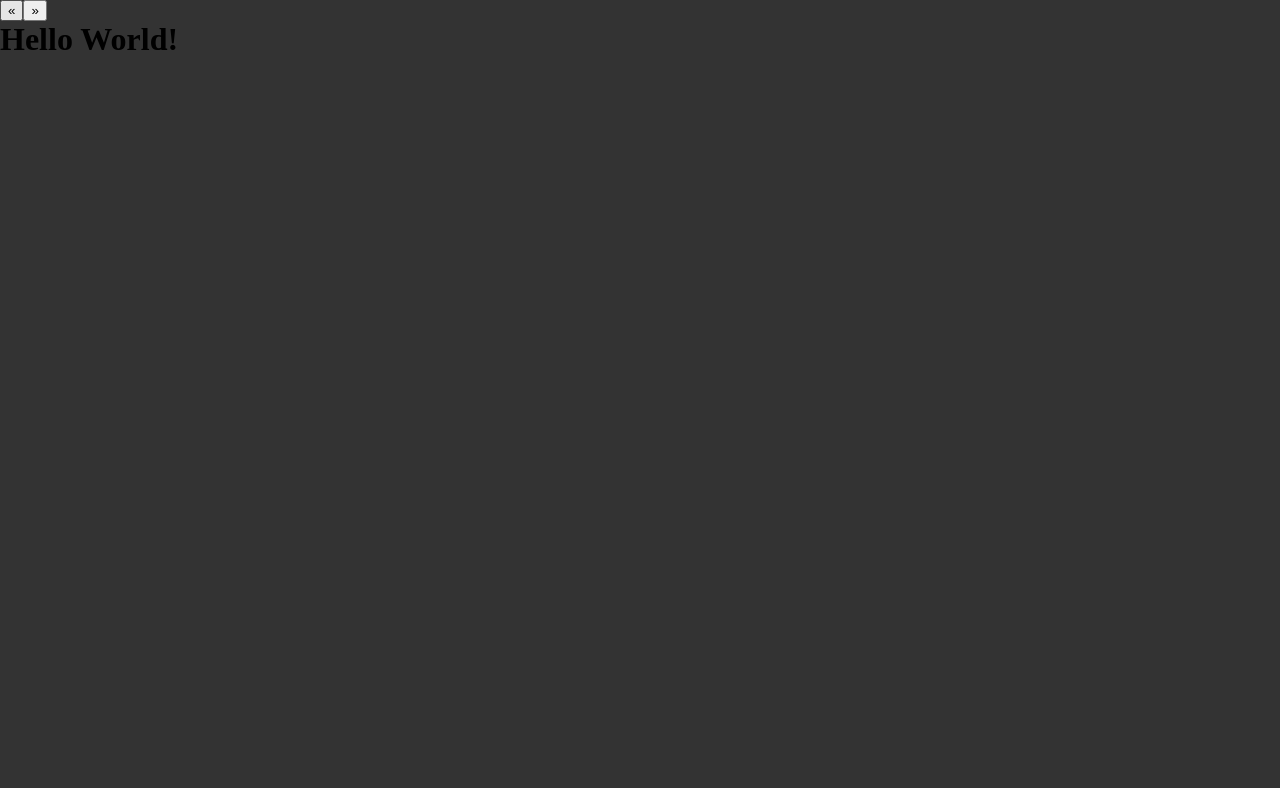
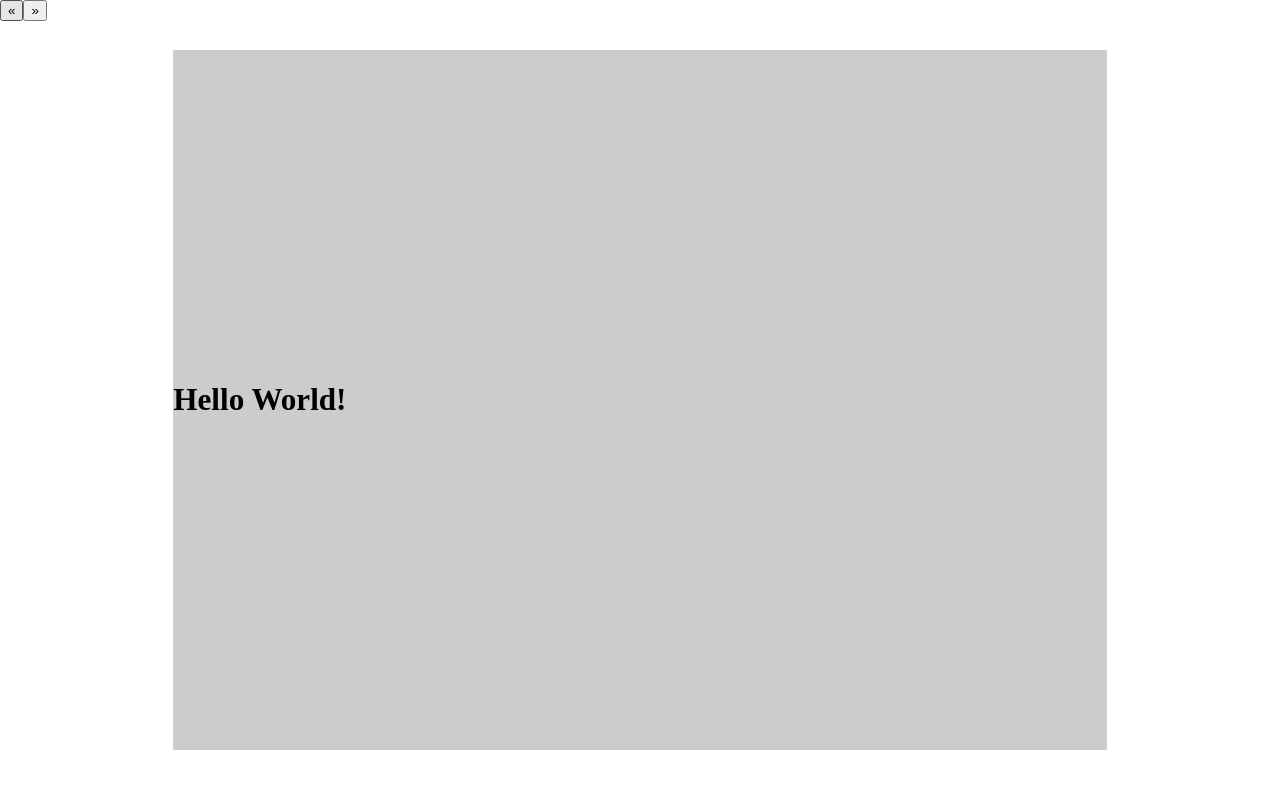
Before and after one commit to konqi/wdrslides, a React app: page / in a window 1280 px wide. Shown: the top 788 px of the page. Built offline with nearby package versions, Linux system fonts and the light colour scheme.

Commit message:
refactored for better encapsulation

```diff
--- a/src/canvas/canvas.css
+++ b/src/canvas/canvas.css
@@ -1,9 +1,9 @@
 .stage {
-	position: absolute;
-	width: 100%;
-	height: 100%;
+	position: relative;
 	margin: 0;
 	padding: 0;
 	overflow: hidden;
-	background: #333;
+	background: #ccc;
+	transform-origin: top left;
+	transition: all 0.25s;
 }
--- a/src/canvas/canvas.jsx
+++ b/src/canvas/canvas.jsx
@@ -4,92 +4,96 @@ import React from 'react'
 import PropTypes from 'prop-types'
 import styles from './canvas.css'
 import Slide from './slide'
-// import {filter, size, chain} from 'lodash'
+import {throttle} from 'lodash'
 
 class Canvas extends React.Component {
 	constructor (props) {
 		super(props)
-		this.state = {position: 0}
-		this.slides = 0
-		this.handleNavigation = this.handleNavigation
+		this.size = {
+			width: 960,
+			height: Math.floor(960 / props.aspectRatio)
+		}
+		this.updateDimensions = throttle(this.updateDimensions.bind(this), 100)
 	}
 
-	// componentDidMount () {
-	// 	this.chain(React.Children.toArray(this.props.children))
-	// 		.filter(child => child.type === Slide)
-	// 		.size()
-	// }
-
-	getChildContext () {
-		return {
-			handleNavigation: this.handleNavigation.bind(this),
-			position: this.state.position,
-			isFirst: this.state.position <= 0,
-			isLast: this.state.position + 1 >= this.slides
-		}
+	componentWillMount () {
+		this.updateDimensions()
 	}
 
-	goForward () {
-		if (this.state.position + 1 < this.slides) {
-			this.setState({position: this.state.position + 1})
-		} else {
-			console.log('no more slides in that direction')
-		}
+	componentDidMount () {
+		window.addEventListener('resize', this.updateDimensions)
 	}
 
-	goBackward () {
-		if (this.state.position > 0) {
-			this.setState({position: this.state.position - 1})
-		} else {
-			console.log('no more slides in that direction')
-		}
+	componentWillUnmount () {
+		window.removeEventListener('resize', this.updateDimensions)
 	}
 
-	handleNavigation (action: 'forward' | 'backward' | 'up' | 'down') {
-		// determine where to go
-		switch (action) {
-			case 'forward' || 'down':
-				this.goForward()
-				break
-			case 'backward' || 'up':
-				this.goBackward()
-				break
-			default:
-				console.error(`Unhandled navigation event ${action}.`)
-		}
+	updateDimensions () {
+		this.setState({scale: this.calcScale()})
+	}
+
+	calcScale () {
+		let xMax = window.innerWidth - this.props.border * 2
+		let yMax = window.innerHeight - this.props.border * 2
+
+		let scaleX = xMax / this.size.width
+		let scaleY = yMax / this.size.height
+
+		return Math.min(scaleX, scaleY)
+	}
+
+	getSlideState (n) {
+		return this.props.currentSlide > n
+			? 'past'
+			: this.props.currentSlide < n ? 'future' : 'current'
 	}
 
 	render () {
-		this.slides = 0
-		let getState = n =>
-			this.state.position > n
-				? 'past'
-				: this.state.position < n ? 'future' : 'current'
+		let slides = 0
 
 		let render = React.Children.map(this.props.children, child => {
 			switch (child.type) {
 				case Slide:
 					return React.cloneElement(child, {
-						state: getState(this.slides++)
+						state: this.getSlideState(slides++)
 					})
 				default:
 					return child
 			}
 		})
 
-		return <div className={styles.stage}>{render}</div>
+		this.props.slidesLoadedCallback(slides)
+
+		return (
+			<div
+				className={styles.stage}
+				style={{
+					top: '50%',
+					left: '50%',
+					width: `${this.size.width}px`,
+					height: `${this.size.height}px`,
+					transform: `scale3d(${this.state.scale}, ${this.state.scale}, 1) translate3d(-50%,-50%, 0)`
+				}}
+			>
+				{render}
+			</div>
+		)
 	}
 }
 
 Canvas.propTypes = {
-	children: PropTypes.arrayOf(PropTypes.element)
+	children: PropTypes.arrayOf(PropTypes.element),
+	slidesLoadedCallback: PropTypes.func,
+	currentSlide: PropTypes.number,
+	aspectRatio: PropTypes.number,
+	border: PropTypes.number
 }
 
-Canvas.childContextTypes = {
-	handleNavigation: PropTypes.func,
-	position: PropTypes.number,
-	isLast: PropTypes.bool,
-	isFirst: PropTypes.bool
+Canvas.defaultProps = {
+	border: 50,
+	aspectRatio: 4 / 3,
+	slidesLoadedCallback: () => {},
+	currentSlide: 0
 }
 
 export default Canvas
--- a/src/canvas/index.js
+++ b/src/canvas/index.js
@@ -1,4 +1,5 @@
 export {default as Canvas} from './canvas'
 export {default as Slide} from './slide'
 export {default as NavButton} from './navButton'
+export {default as Presentation} from './presentation'
 export {default as KeyboardControls} from './keyboardControls'
--- a/src/canvas/keyboardControls.jsx
+++ b/src/canvas/keyboardControls.jsx
@@ -23,7 +23,7 @@ class KeyboardControls extends React.Component {
 				this.context.handleNavigation('backward')
 				break
 			case 'ArrowLeft': // move to slide to the left
-				this.context.handleNavigation('back')
+				this.context.handleNavigation('backward')
 				break
 			case 'ArrowRight': // move to slide to the right
 				this.context.handleNavigation('forward')
@@ -32,7 +32,7 @@ class KeyboardControls extends React.Component {
 				this.context.handleNavigation('forward')
 				break
 			case 'Backspace':
-				this.context.handleNavigation('back')
+				this.context.handleNavigation('backward')
 				break
 			default:
 				console.log(
--- /dev/null
+++ b/src/canvas/presentation.jsx
@@ -0,0 +1,83 @@
+// @flow
+import React from 'react'
+import PropTypes from 'prop-types'
+import Canvas from './canvas'
+
+class Presentation extends React.Component {
+	constructor (props) {
+		super(props)
+		this.state = {position: 0}
+		this.numberOfSlides = 0
+		this.handleNavigation = this.handleNavigation
+	}
+
+	getChildContext () {
+		return {
+			handleNavigation: this.handleNavigation.bind(this),
+			position: this.state.position,
+			total: this.slides,
+			isFirst: this.state.position <= 0,
+			isLast: this.state.position + 1 >= this.slides
+		}
+	}
+
+	goForward () {
+		if (this.state.position + 1 < this.numberOfSlides) {
+			this.setState({position: this.state.position + 1})
+		} else {
+			console.log('no more slides in that direction')
+		}
+	}
+
+	goBackward () {
+		if (this.state.position > 0) {
+			this.setState({position: this.state.position - 1})
+		} else {
+			console.log('no more slides in that direction')
+		}
+	}
+
+	handleNavigation (action: 'forward' | 'backward' | 'up' | 'down') {
+		// determine where to go
+		switch (action) {
+			case 'forward' || 'down':
+				this.goForward()
+				break
+			case 'backward' || 'up':
+				this.goBackward()
+				break
+			default:
+				console.error(`Unhandled navigation event ${action}.`)
+		}
+	}
+
+	slidesLoadedCallback (numberOfSlides) {
+		this.numberOfSlides = numberOfSlides
+	}
+
+	render () {
+		return React.Children.map(this.props.children, child => {
+			if (child.type === Canvas) {
+				return React.cloneElement(child, {
+					slidesLoadedCallback: this.slidesLoadedCallback.bind(this),
+					currentSlide: this.state.position
+				})
+			}
+			return child
+		})
+	}
+}
+
+Presentation.propTypes = {
+	children: PropTypes.arrayOf(PropTypes.element)
+}
+
+Presentation.childContextTypes = {
+	handleNavigation: PropTypes.func,
+	position: PropTypes.number,
+	total: PropTypes.number,
+	isLast: PropTypes.bool,
+	isFirst: PropTypes.bool
+}
+
+export default Presentation
--- a/src/canvas/slide.css
+++ b/src/canvas/slide.css
@@ -8,7 +8,13 @@
 	width: 100%;
 	height: 100%;
 
-	transition: all 0.5s ease-out;
+	transition: transform 0.6s ease-in-out;
+}
+
+.body {
+	position: absolute;
+	top: 50%;
+	transform: translate3d(0, -50%, 0);
 }
 
 .future {
--- a/src/canvas/slide.jsx
+++ b/src/canvas/slide.jsx
@@ -3,38 +3,13 @@ import PropTypes from 'prop-types'
 import styles from './slide.css'
 
 class Slide extends React.Component {
-	constructor () {
-		super()
-		this.state = {
-			width: 0,
-			height: 0
-		}
-	}
-	componentWillMount () {
-		this.updateDimensions()
-	}
-	componentDidMount () {
-		window.addEventListener('resize', this.updateDimensions.bind(this))
-	}
-	componentWillUnmount () {
-		window.removeEventListener('resize', this.updateDimensions.bind(this))
-	}
-
-	updateDimensions () {
-		this.setState({ width: window.innerWidth, height: window.innerHeight })
-	}
-
 	render () {
 		return (
 			<div
 				role="Slide"
 				className={styles.slide + ' ' + styles[this.props.state]}
-				style={{
-					width: `${this.state.width}px`,
-					height: `${this.state.height}px`
-				}}
 			>
-				{this.props.children}
+				<div className={styles.body}>{this.props.children}</div>
 			</div>
 		)
 	}
@@ -47,6 +22,11 @@ Slide.propTypes = {
 	children: PropTypes.any
 }
 
+Slide.contextTypes = {
+	aspectRatio: PropTypes.number,
+	border: PropTypes.number
+}
+
 Slide.defaultProps = {
 	state: 'future'
 }
--- a/src/index.html
+++ b/src/index.html
@@ -7,6 +7,15 @@
 		body {
 			margin: 0;
 		}
+
+		#root {
+			position: absolute;
+			top:0;
+			right:0;
+			bottom:0;
+			left:0;
+
+		}
 		</style>
   </head>
   <body>
--- a/src/main.jsx
+++ b/src/main.jsx
@@ -1,16 +1,23 @@
 import React from 'react'
 import {render} from 'react-dom'
-import {Canvas, Slide, NavButton, KeyboardControls} from './canvas'
+import {
+	Presentation,
+	Canvas,
+	Slide,
+	NavButton,
+	KeyboardControls
+} from './canvas'
 import styles from './main.css'
 
 const slides = (
-	<Canvas>
+	<Presentation>
 		<div className={styles.nav}>
 			<KeyboardControls />
 			<NavButton action="backward">«</NavButton>
 			<NavButton action="forward">»</NavButton>
 		</div>
 
+		<Canvas aspectRatio={4 / 3}>
 			<Slide>
 				<h1>Hello World!</h1>
 			</Slide>
@@ -22,6 +29,7 @@ const slides = (
 				<h3>i forgot</h3>
 			</Slide>
 		</Canvas>
+	</Presentation>
 )
 
 render(slides, document.getElementById('root'))
```
Also changed, not shown: 2 other files (tests, documents, lock files or other folders). Lines whose indentation alone changed are shown as unchanged.
